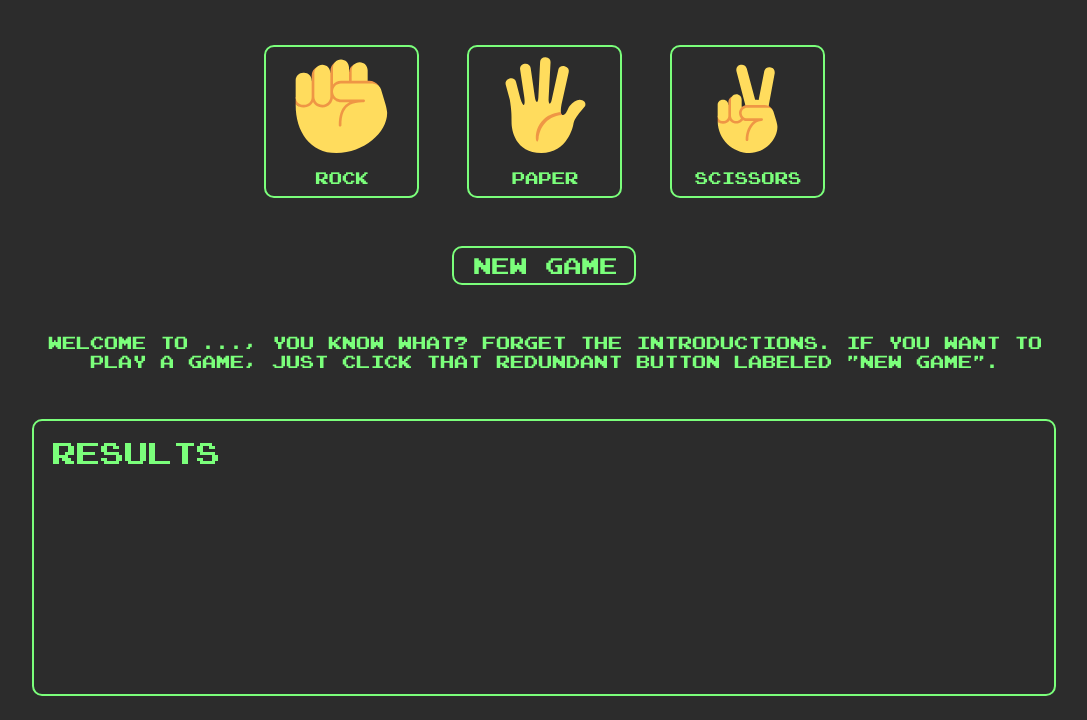
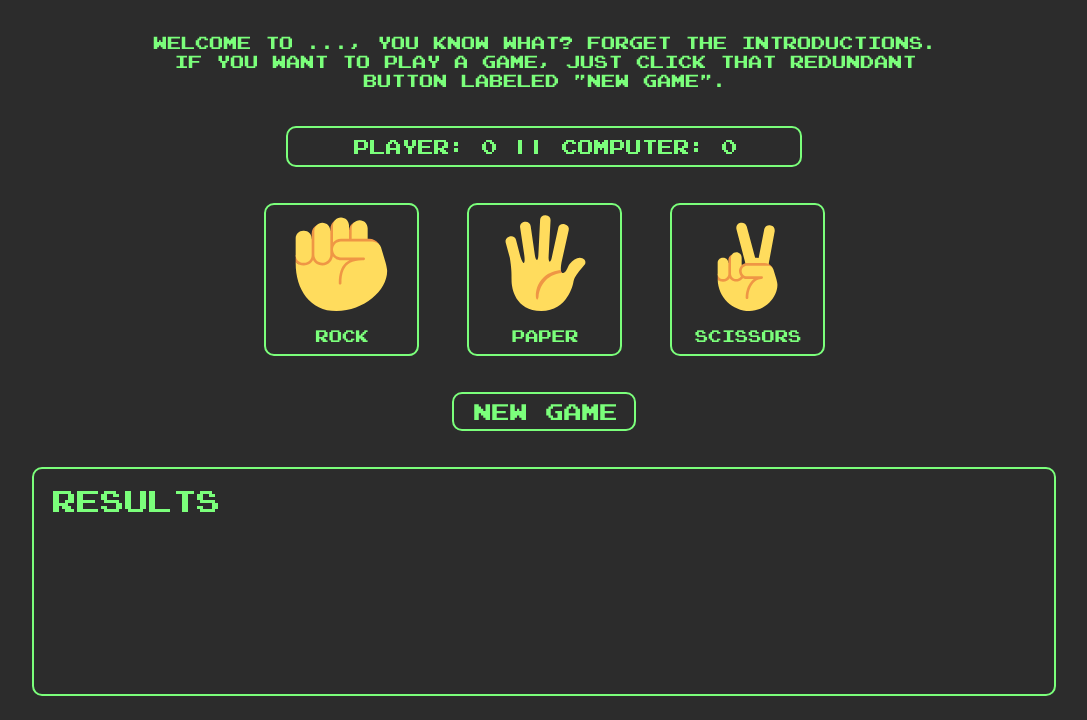
Before and after one commit to fell-z/odin-rock-paper-scissors, a plain HTML site: page index.html in a window 1280 px wide. Both pictures are taken after a click on the button "New game". Shown: the part 80-800 px from the top of the page, without its empty margins (96-1183 px from the left). Drawn offline with Linux system fonts and the light colour scheme.

Commit message:
Create scoreboard and Change some positioning

```diff
--- a/game.js
+++ b/game.js
@@ -1,11 +1,14 @@
 const resultsContainer = document.querySelector(".results div");
 const newGameButton = document.querySelector("#new-game");
+const scoreboard = document.querySelector(".scoreboard");
 
 const playerButtons = document.querySelectorAll(".player-buttons button");
 
 let playerScore = 0,
   computerScore = 0,
   roundCounter = 0;
+
+scoreboard.textContent = `Player: ${playerScore} || Computer: ${computerScore}`;
 
 playerButtons.forEach((button) =>
   button.addEventListener("click", (event) => {
@@ -20,6 +23,8 @@ newGameButton.addEventListener("click", () => {
   computerScore = 0;
   roundCounter = 0;
   resultsContainer.innerHTML = "";
+  scoreboard.textContent = `Player: ${playerScore} || Computer: ${computerScore}`;
+  document.body.querySelector("h3").remove();
 });
 
 /*
@@ -35,23 +40,23 @@ function game(event) {
   const result = document.createElement("p");
   result.textContent = playRound(event.target.dataset.choice, computerSelection());
 
+  scoreboard.textContent = `Player: ${playerScore} || Computer: ${computerScore}`;
+
   roundCounter++;
   result.textContent = `${roundCounter}. ${result.textContent}`;
 
   resultsContainer.appendChild(result);
 
-  //* in the lines containing "forEach" in playerButtons, it just removes the event listener
-  //* to prevent the player from playing a game who's already over.
   if (playerScore === 5) {
     const winnerDeclaration = document.createElement("h3");
     winnerDeclaration.textContent = "The player is the winner!";
 
-    resultsContainer.insertBefore(winnerDeclaration, resultsContainer.firstChild);
+    document.body.insertBefore(winnerDeclaration, newGameButton);
   } else if (computerScore === 5) {
     const winnerDeclaration = document.createElement("h3");
     winnerDeclaration.textContent = "The computer is the winner!";
 
-    resultsContainer.insertBefore(winnerDeclaration, resultsContainer.firstChild);
+    document.body.insertBefore(winnerDeclaration, newGameButton);
   }
 }
 
--- a/index.html
+++ b/index.html
@@ -10,6 +10,13 @@
 
   <body>
     <h1>Rock, Paper and Scissors</h1>
+
+    <p>
+      Welcome to ..., you know what? Forget the introductions. If you want to play a game, just
+      click that redundant button labeled "New Game".
+    </p>
+
+    <div class="scoreboard"></div>
 
     <div class="player-buttons">
       <button data-choice="rock">
@@ -48,11 +55,6 @@
 
     <button id="new-game">New game</button>
 
-    <p>
-      Welcome to ..., you know what? Forget the introductions. If you want to play a game, just
-      click that redundant button labeled "New Game".
-    </p>
-
     <div class="results">
       <h2>Results</h2>
       <div></div>
--- a/style.css
+++ b/style.css
@@ -6,6 +6,7 @@
 :root {
   --accent-color: rgb(123, 255, 123);
   --dark-color: rgb(44, 44, 44);
+  --border-preset: 2px solid var(--accent-color);
 }
 
 * {
@@ -20,7 +21,7 @@ body {
   display: flex;
   flex-direction: column;
   align-items: center;
-  gap: 48px;
+  gap: 36px;
   margin: 0 10%;
 }
 
@@ -32,11 +33,25 @@ h1 {
   text-align: center;
 }
 
+body > p {
+  width: 800px;
+}
+
+.scoreboard {
+  border: var(--border-preset);
+  border-radius: 10px;
+  color: var(--accent-color);
+  display: flex;
+  justify-content: center;
+  align-items: center;
+  padding: 8px 64px;
+}
+
 button {
   width: 155px;
   background-color: var(--dark-color);
   color: var(--accent-color);
-  border: 2px solid var(--accent-color);
+  border: var(--border-preset);
   border-radius: 10px;
   padding: 10px;
   cursor: pointer;
@@ -71,7 +86,7 @@ p {
 .results {
   flex: 1;
   align-self: stretch;
-  border: 2px solid var(--accent-color);
+  border: var(--border-preset);
   border-radius: 10px;
   padding: 16px;
   margin-bottom: 24px;
```
